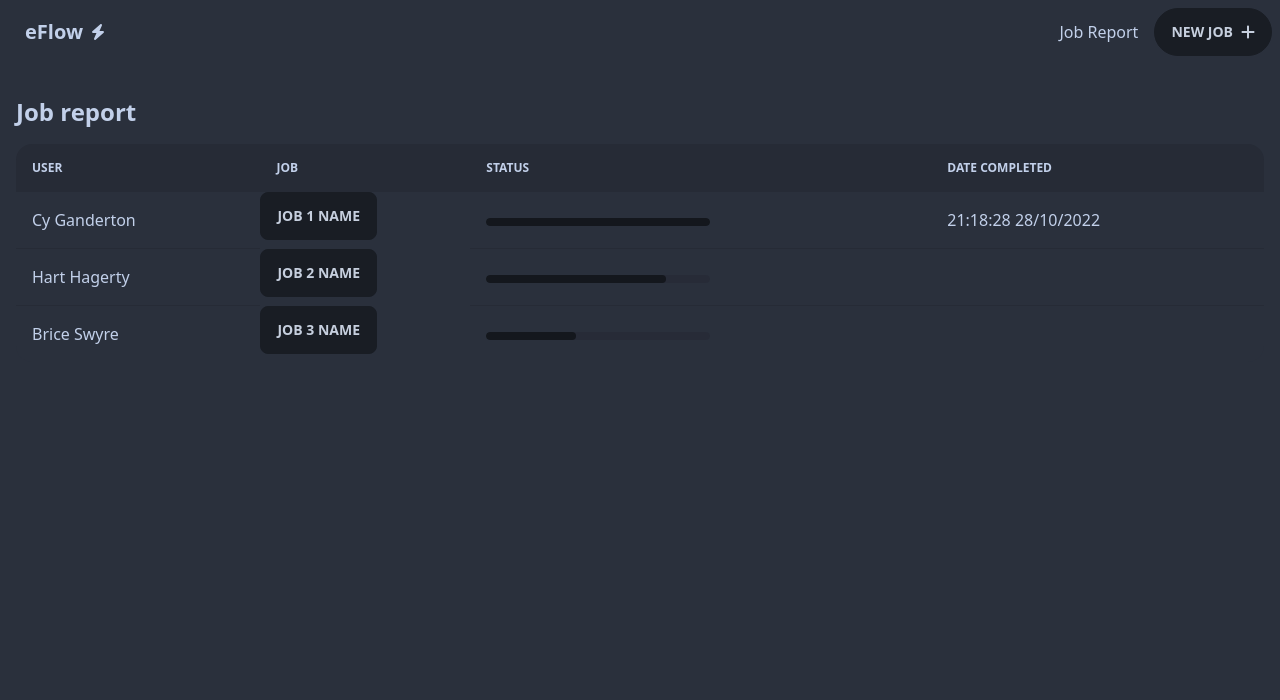
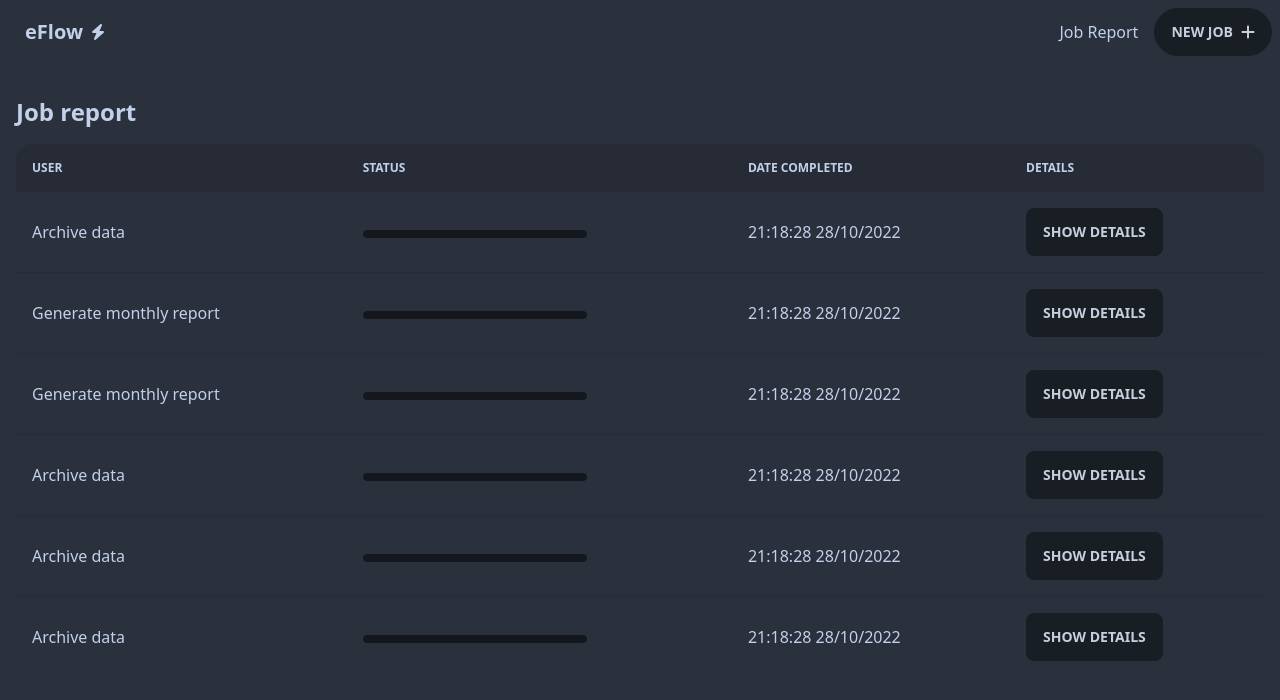
Before and after one commit to simon-hng/e-flow, a Next.js app: page /jobreport in a window 1280 px wide. Shown: the top 700 px of the page. Built offline with nearby package versions, Linux system fonts and the light colour scheme.

Commit message:
update table

```diff
--- a/components/table.tsx
+++ b/components/table.tsx
@@ -1,4 +1,37 @@
 import React from "react";
+
+const jobs = [
+  {
+    name: "Archive data",
+    start: 1666980834723,
+    end: 1666980834723,
+  },
+  {
+    name: "Generate monthly report",
+    start: 1666980834723,
+    end: 1666980834723,
+  },
+  {
+    name: "Generate monthly report",
+    start: 1666980834723,
+    end: 1666980834723,
+  },
+  {
+    name: "Archive data",
+    start: 1666980834723,
+    end: 1666980834723,
+  },
+  {
+    name: "Archive data",
+    start: 1666980834723,
+    end: 1666980834723,
+  },
+  {
+    name: "Archive data",
+    start: 1666980834723,
+    end: 1666980834723,
+  },
+];
 
 const Table = () => {
   return (
@@ -7,11 +40,12 @@ const Table = () => {
         <thead>
           <tr>
             <th>User</th>
-            <th>Job</th>
             <th>Status</th>
             <th>Date Completed</th>
+            <th>Details</th>
           </tr>
         </thead>
+
         <input type="checkbox" id="my-modal-6" className="modal-toggle" />
         <div className="modal modal-bottom sm:modal-middle">
           <div className="modal-box">
@@ -24,12 +58,11 @@ const Table = () => {
             </div>
           </div>
         </div>
+
         <tbody>
-          <tr>
-            <td>Cy Ganderton</td>
-            <label htmlFor="my-modal-6" className="btn modal-button">
-              Job 1 name
-            </label>
+          {jobs.map((job, index) => (
+            <tr key={index + job.name}>
+              <td>{job.name}</td>
               <td>
                 <progress
                   className="progress w-56"
@@ -38,35 +71,13 @@ const Table = () => {
                 ></progress>
               </td>
               <td>21:18:28 28/10/2022</td>
+              <td>
+                <label htmlFor="my-modal-6" className="btn modal-button">
+                  show details
+                </label>
+              </td>
             </tr>
-          <tr className="hover">
-            <td>Hart Hagerty</td>
-            <label htmlFor="my-modal-6" className="btn modal-button">
-              Job 2 name
-            </label>
-            <td>
-              <progress
-                className="progress w-56"
-                value="80"
-                max="100"
-              ></progress>
-            </td>
-            <td>{/* date */}</td>
-          </tr>
-          <tr>
-            <td>Brice Swyre</td>
-            <label htmlFor="my-modal-6" className="btn modal-button">
-              Job 3 name
-            </label>
-            <td>
-              <progress
-                className="progress w-56"
-                value="40"
-                max="100"
-              ></progress>
-            </td>
-            <td>{/* date */}</td>
-          </tr>
+          ))}
         </tbody>
       </table>
     </div>
```
Lines whose indentation alone changed are shown as unchanged.
